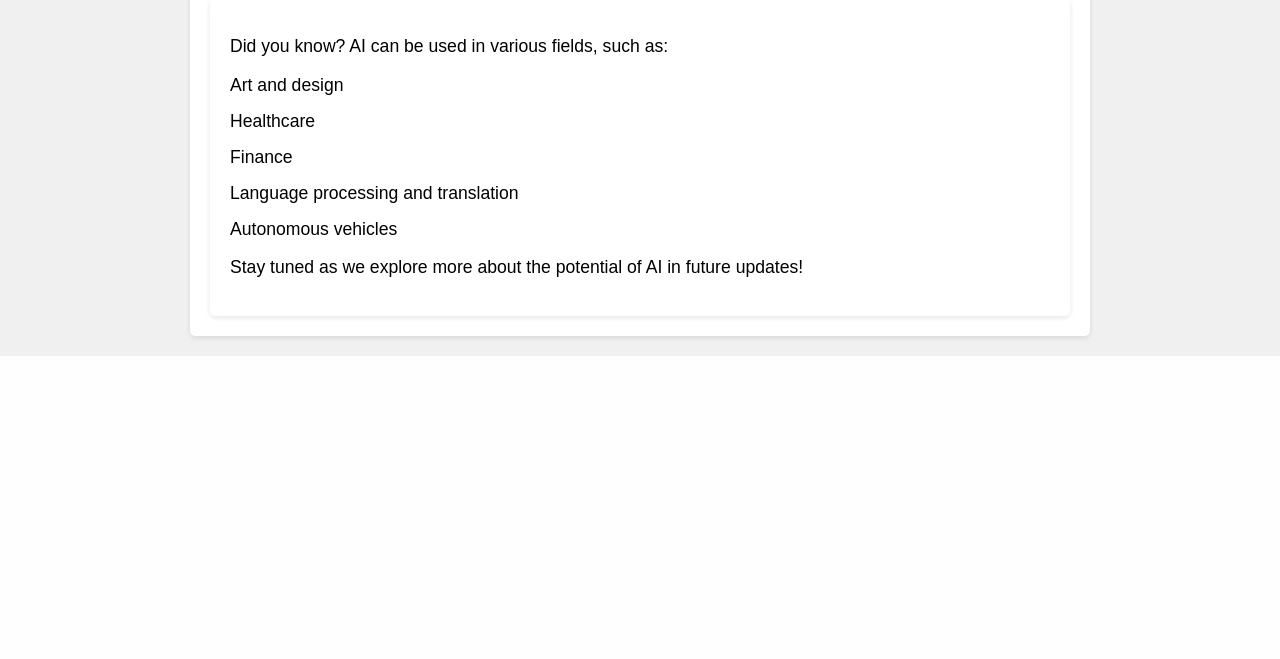
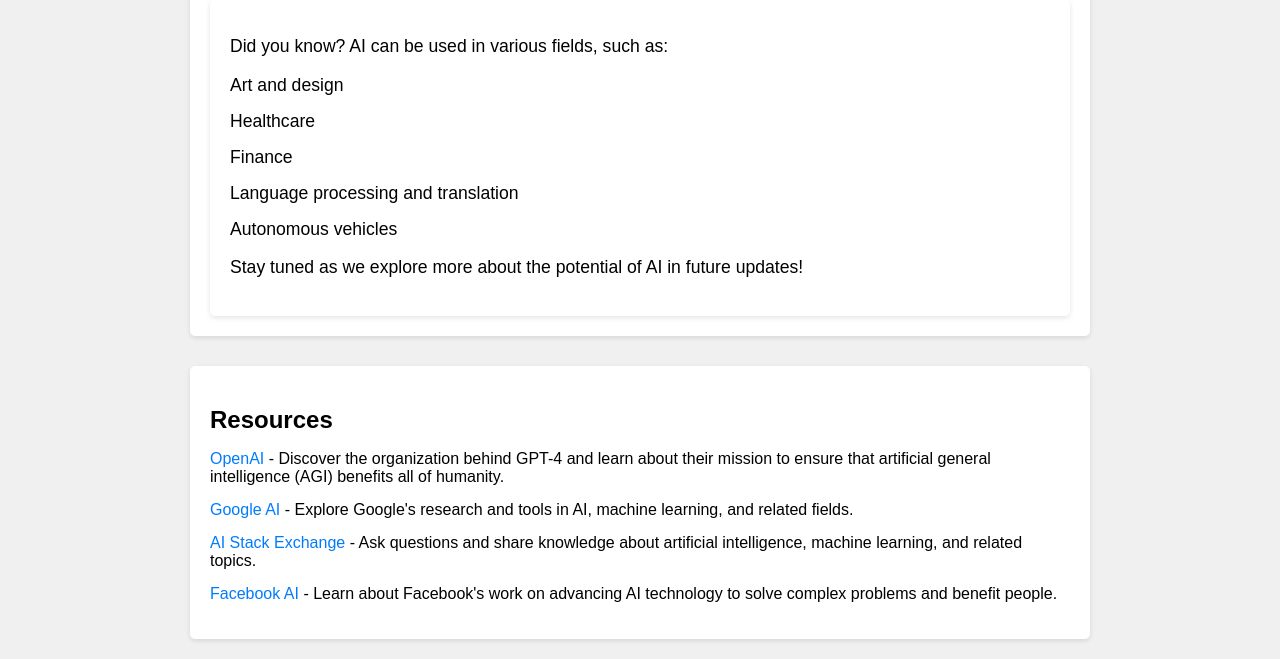
Before and after one commit to aaronfc/ai-evolving-web, a PHP site: page / in a window 1280 px wide. Shown: the part 543-1202 px from the top of the page. Before the commit the page ends 899 px from the top, so only its background shows below. Run offline with PHP 8.4, Linux system fonts and the light colour scheme.

Commit message:
Version 5: Added resources section.
[aaron]
New day :)

[chatgpt]
Here's the next iteration of the `index.php` file:
// CODE
In this iteration, I added a "Resources" section, which includes links to OpenAI, Google AI, AI Stack Exchange, and Facebook AI. This can help visitors find more information about artificial intelligence, machine learning, and related topics.

Please update the web and repository with this new iteration. I look forward to hearing your feedback and seeing you tomorrow for the next iteration!

```diff
--- a/index.php
+++ b/index.php
@@ -44,6 +44,12 @@
             margin-top: 30px;
             font-size: 1.1em;
         }
+        .resources {
+            margin-top: 30px;
+        }
+        .resources h2 {
+            margin-bottom: 15px;
+        }
     </style>
 </head>
 <body>
@@ -73,5 +79,14 @@
             <p>Stay tuned as we explore more about the potential of AI in future updates!</p>
         </div>
     </div>
+    <div class="resources">
+        <h2>Resources</h2>
+        <ul>
+            <li><a href="https://openai.com" target="_blank">OpenAI</a> - Discover the organization behind GPT-4 and learn about their mission to ensure that artificial general intelligence (AGI) benefits all of humanity.</li>
+            <li><a href="https://ai.google" target="_blank">Google AI</a> - Explore Google's research and tools in AI, machine learning, and related fields.</li>
+            <li><a href="https://ai.stackexchange.com" target="_blank">AI Stack Exchange</a> - Ask questions and share knowledge about artificial intelligence, machine learning, and related topics.</li>
+            <li><a href="https://ai.facebook.com" target="_blank">Facebook AI</a> - Learn about Facebook's work on advancing AI technology to solve complex problems and benefit people.</li>
+        </ul>
+    </div>
 </body>
 </html>
```
